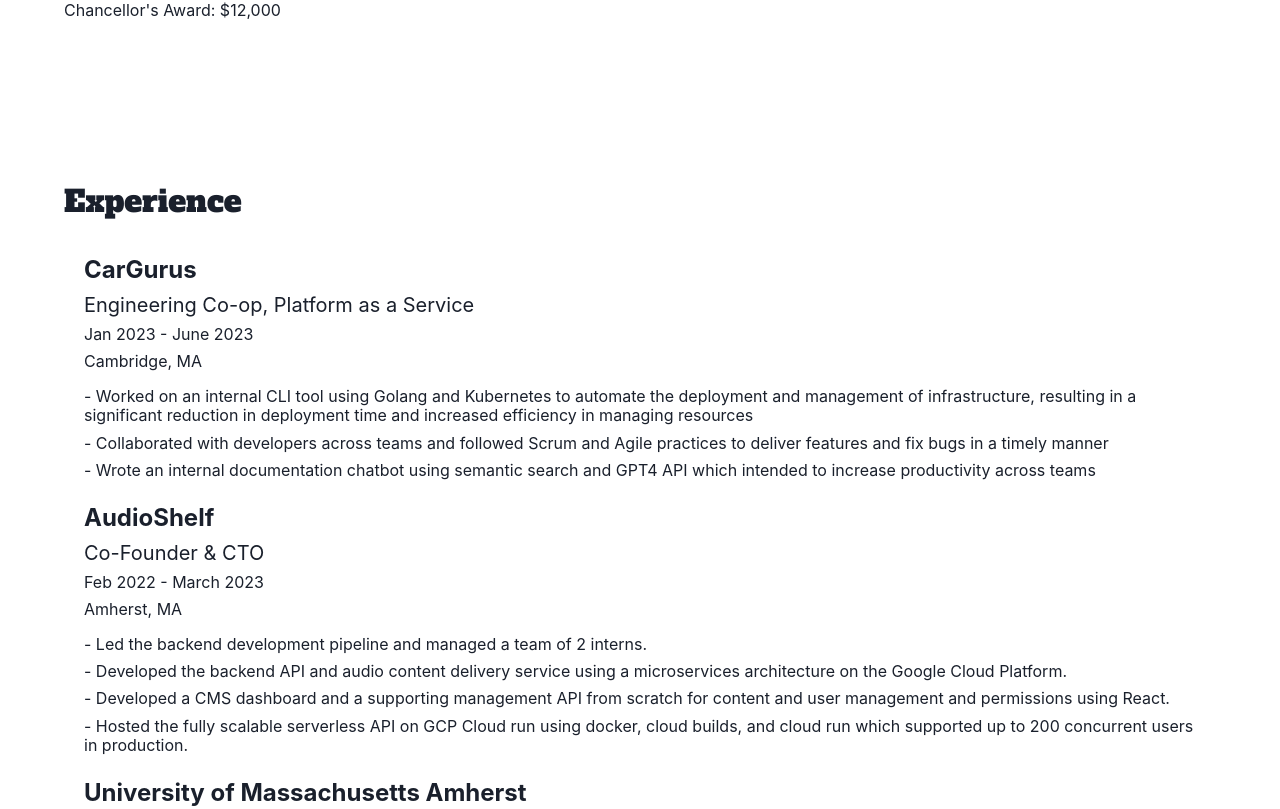
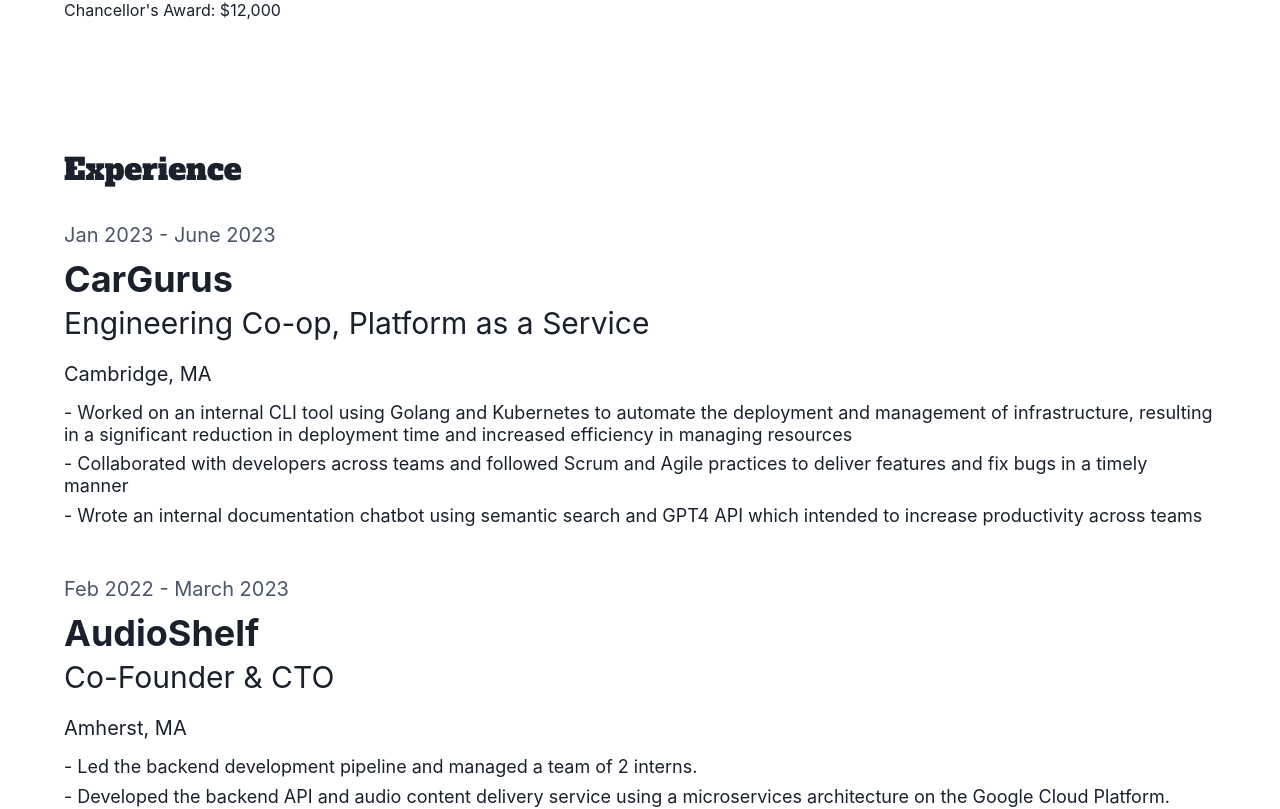
Before and after one commit to arhammusheer/croissant.one, a React (Vite) app: page / in a window 1280 px wide. Shown: the part 1560-2369 px from the top of the page. Built offline with nearby package versions, Linux system fonts and the light colour scheme; a web font is replaced by a local one.

Commit message:
New styling for experience

```diff
--- a/src/pages/Home/components/Experience.tsx
+++ b/src/pages/Home/components/Experience.tsx
@@ -1,4 +1,12 @@
-import { Box, Flex, Heading, Icon, Stack } from "@chakra-ui/react";
+import {
+  Box,
+  Flex,
+  Heading,
+  Icon,
+  Stack,
+  Text,
+  useColorModeValue,
+} from "@chakra-ui/react";
 import { useAnimation, motion } from "framer-motion";
 import { useEffect } from "react";
 import { IconType } from "react-icons";
@@ -14,13 +22,10 @@ export const Experience = () => {
       align={"center"}
       justify={"center"}
       direction={"column"}
-      p={{
-        base: 8,
-        md: 16,
-      }}
+      p={8}
     >
       <Box w={"full"}>
-        <Heading as={"h2"} fontSize={"3xl"}>
+        <Heading as={"h2"} fontSize={"3xl"} px={{ base: 0, md: 8 }}>
           Experience
         </Heading>
         <Stack direction={"column"} spacing={4} rowGap={4} mt={8} wrap={"wrap"}>
@@ -82,29 +87,33 @@ const SingleExperience = ({
       <Stack
         direction={"column"}
         justify={"center"}
-        mx={3}
-        px={2}
-        py={1}
+        pb={8}
+        px={{ base: 0, md: 8 }}
         borderRadius={"xl"}
+        spacing={4}
       >
-        <Heading as={"h3"} fontSize={"2xl"}>
-          {company}
-        </Heading>
-        <Heading as={"h4"} fontSize={"xl"} fontWeight={"normal"}>
-          {position}
-        </Heading>
-        <Heading as={"h5"} fontSize={"md"} fontWeight={"normal"}>
-          {duration}
-        </Heading>
-        <Heading as={"h5"} fontSize={"md"} fontWeight={"normal"}>
+        <Stack spacing={0}>
+          <Text fontSize={{ base: "md", md: "xl" }} color={useColorModeValue("gray.600", "gray.400")} mb={2}>
+            {duration}
+          </Text>
+          <Heading as={"h3"} fontSize={{ base: "3xl", md: "4xl" }}>
+            {company}
+          </Heading>
+          <Text as={"h4"} fontSize={{ base: "2xl", md: "3xl" }}>
+            {position}
+          </Text>
+        </Stack>
+        <Heading as={"span"} fontSize={"xl"} fontWeight={"normal"} mr={2}>
           {location}
         </Heading>
-        <Stack direction={"column"} />
+
+        <Stack direction={"column"} spacing={2}>
         {bullets.map((bullet) => (
-          <Heading as={"h5"} fontSize={"md"} fontWeight={"normal"} key={bullet}>
+          <Heading as={"h5"} fontSize={"lg"} fontWeight={"normal"} key={bullet}>
             - {bullet}
           </Heading>
         ))}
+        </Stack>
       </Stack>
     </motion.div>
   );
```
